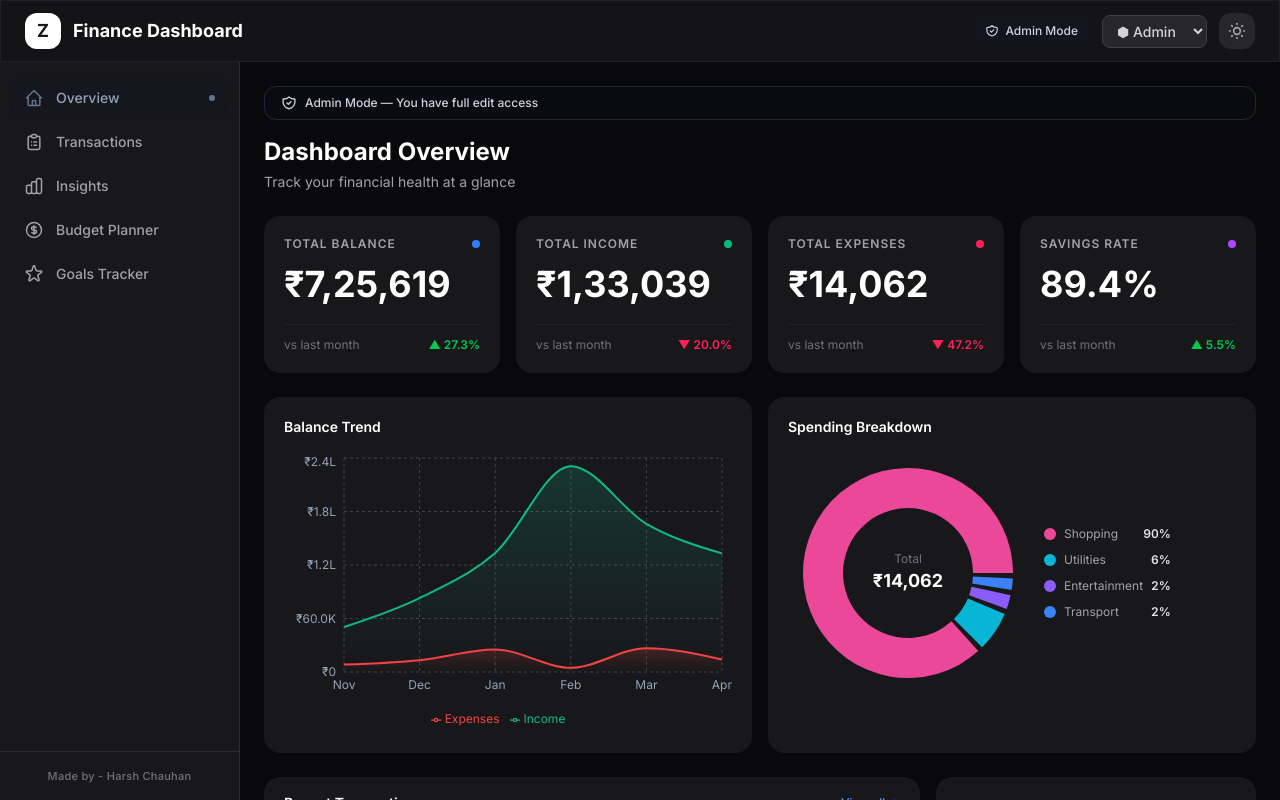
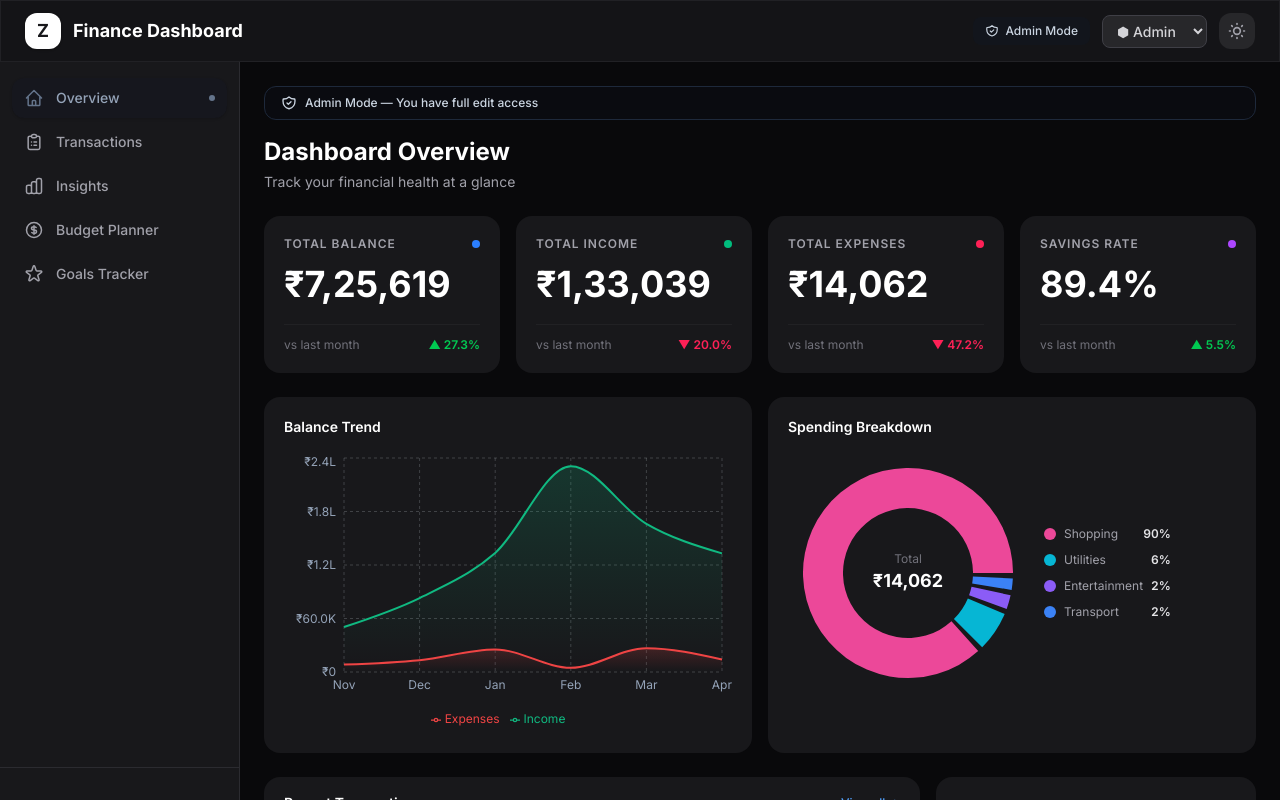
Before and after one commit to harsh-git1610/Zorvyn-frontend_Assignment, a React (Vite) app: page / in a window 1280 px wide. Built offline with nearby package versions, Linux system fonts and the light colour scheme.

Commit message:
some changes in sidebar

```diff
--- a/src/components/layout/Sidebar.tsx
+++ b/src/components/layout/Sidebar.tsx
@@ -47,9 +47,7 @@ export default function Sidebar() {
           })}
         </nav>
         <div className="p-4 mt-auto border-t border-surface-200 dark:border-surface-700/50 hidden lg:flex justify-center items-center">
-          <p className="text-[11px] text-surface-400 dark:text-surface-500 font-medium tracking-wide">
-            Made by - Harsh Chauhan
-          </p>
+
         </div>
       </aside>
 
```
